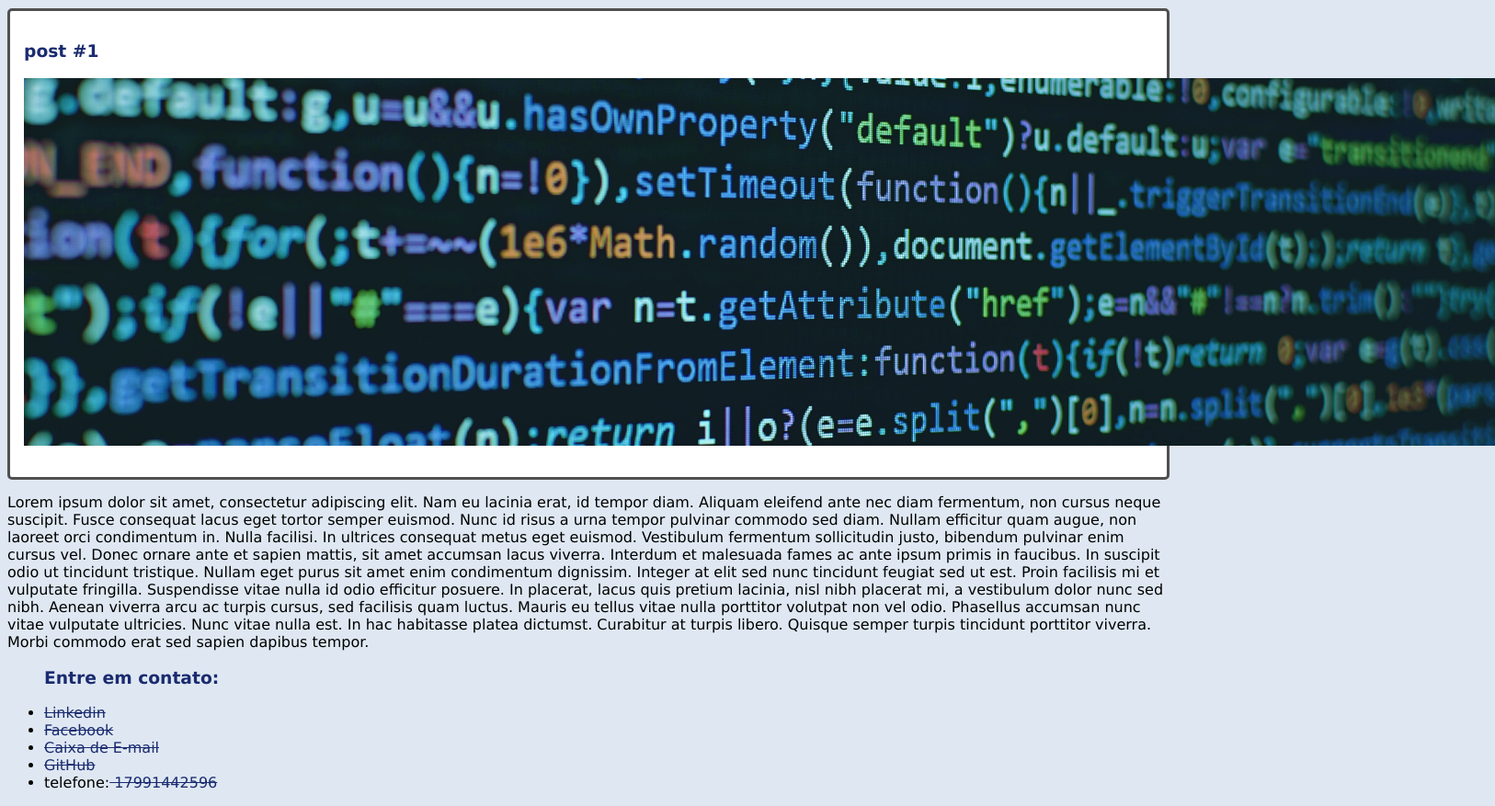
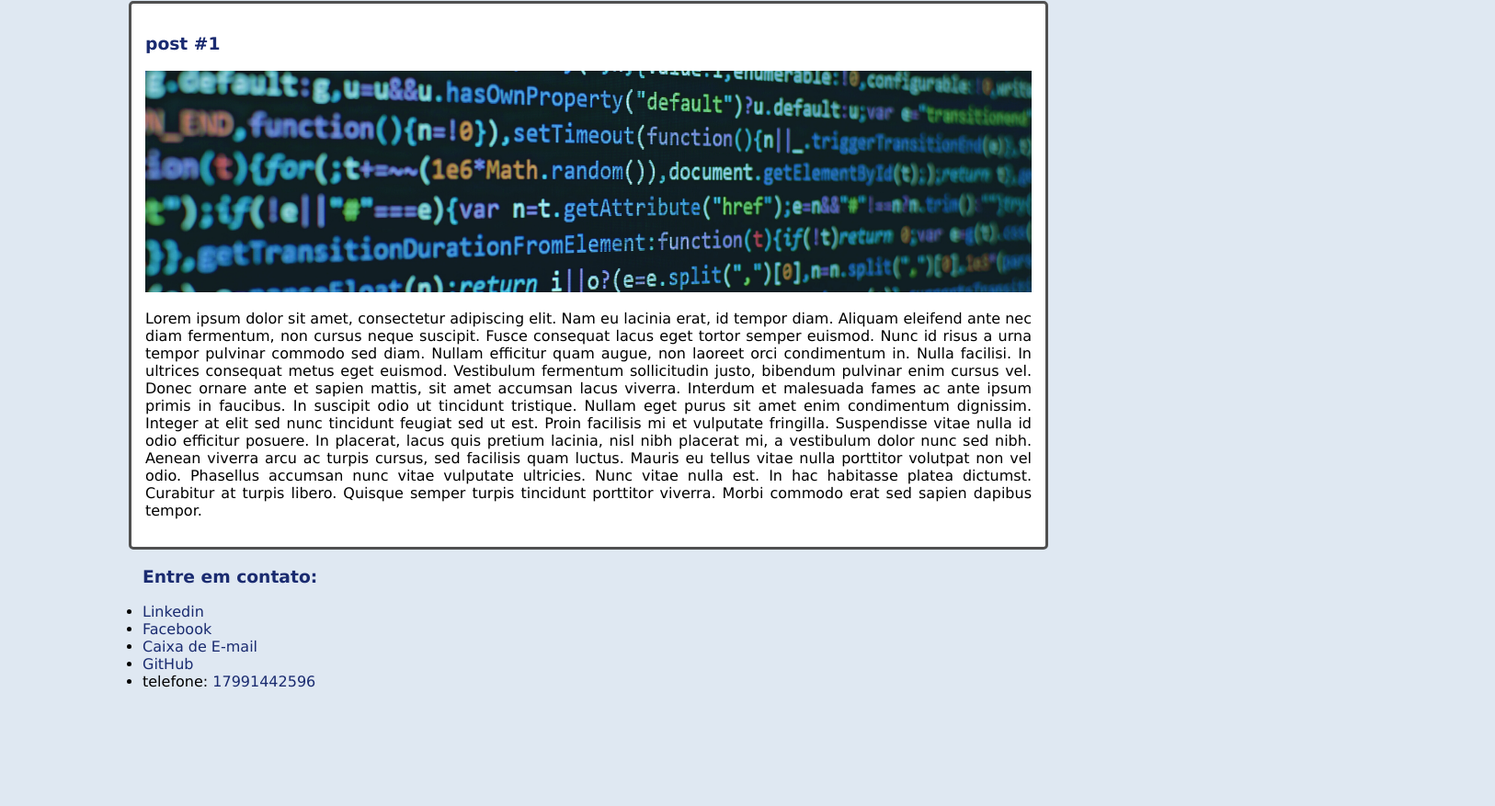
Before and after one commit to BarbosaXBarbosa/site-html---css, a plain HTML site: page pagina html e css/index.html in a window 1280 px wide. Shown: the part 355-1232 px from the top of the page at 92% size, 1626 px wide, since content can reach past the window. After the commit the page ends 1122 px from the top, so only its background shows below. Drawn offline with Linux system fonts and the light colour scheme.

Commit message:
Estilizando listas e textos e dimensionando tudo

```diff
--- a/pagina html e css/index.html
+++ b/pagina html e css/index.html
@@ -19,15 +19,15 @@
                     <h3 class="post_title">post #1</h3>
                 </header>
             <img src="Content.png" alt="imagem ilustrativa de códigos" class="post_img">
-            </article>
-            <p class="content">
+             <p class="content">
                 Lorem ipsum dolor sit amet, consectetur adipiscing elit. Nam eu lacinia erat, id tempor diam. Aliquam eleifend ante nec diam fermentum, non cursus neque suscipit. Fusce consequat lacus eget tortor semper euismod. Nunc id risus a urna tempor pulvinar commodo sed diam. Nullam efficitur quam augue, non laoreet orci condimentum in. Nulla facilisi. In ultrices consequat metus eget euismod. Vestibulum fermentum sollicitudin justo, bibendum pulvinar enim cursus vel. Donec ornare ante et sapien mattis, sit amet accumsan lacus viverra. Interdum et malesuada fames ac ante ipsum primis in faucibus. In suscipit odio ut tincidunt tristique. Nullam eget purus sit amet enim condimentum dignissim.
 
 Integer at elit sed nunc tincidunt feugiat sed ut est. Proin facilisis mi et vulputate fringilla. Suspendisse vitae nulla id odio efficitur posuere. In placerat, lacus quis pretium lacinia, nisl nibh placerat mi, a vestibulum dolor nunc sed nibh. Aenean viverra arcu ac turpis cursus, sed facilisis quam luctus. Mauris eu tellus vitae nulla porttitor volutpat non vel odio. Phasellus accumsan nunc vitae vulputate ultricies. Nunc vitae nulla est. In hac habitasse platea dictumst. Curabitur at turpis libero. Quisque semper turpis tincidunt porttitor viverra. Morbi commodo erat sed sapien dapibus tempor.
             </p>
+        </article>
         </section>
         <footer>
-            <ul>
+            <ul class="contacts_list">
                 <h3 class="subtitle">Entre em contato:</h3>
                 <li>
                     <a href="https://www.linkedin.com/in/joao-barbosa-401b07231" target="_blank">Linkedin</a><br>
--- a/pagina html e css/style.css
+++ b/pagina html e css/style.css
@@ -1,6 +1,8 @@
 body {
     background-color: #dfe8f2;
     font-family: Verdana;
+    max-width: 1000px;
+    margin: auto;
 }
 
 #title, .subtitle, .post_title {
@@ -31,6 +33,7 @@ a {
 
 .post_img {
     margin-bottom: 15px;
+    width: 100%;
 }
 
 .post {
@@ -44,4 +47,13 @@ a {
 .content {
     margin: 0px;
     margin-bottom: 15px;
+    text-align: justify;
 }
+
+.contacts_list {
+    padding-left: 15px;
+}
+
+.contacts_list li a {
+    text-decoration: none;
+}
```
